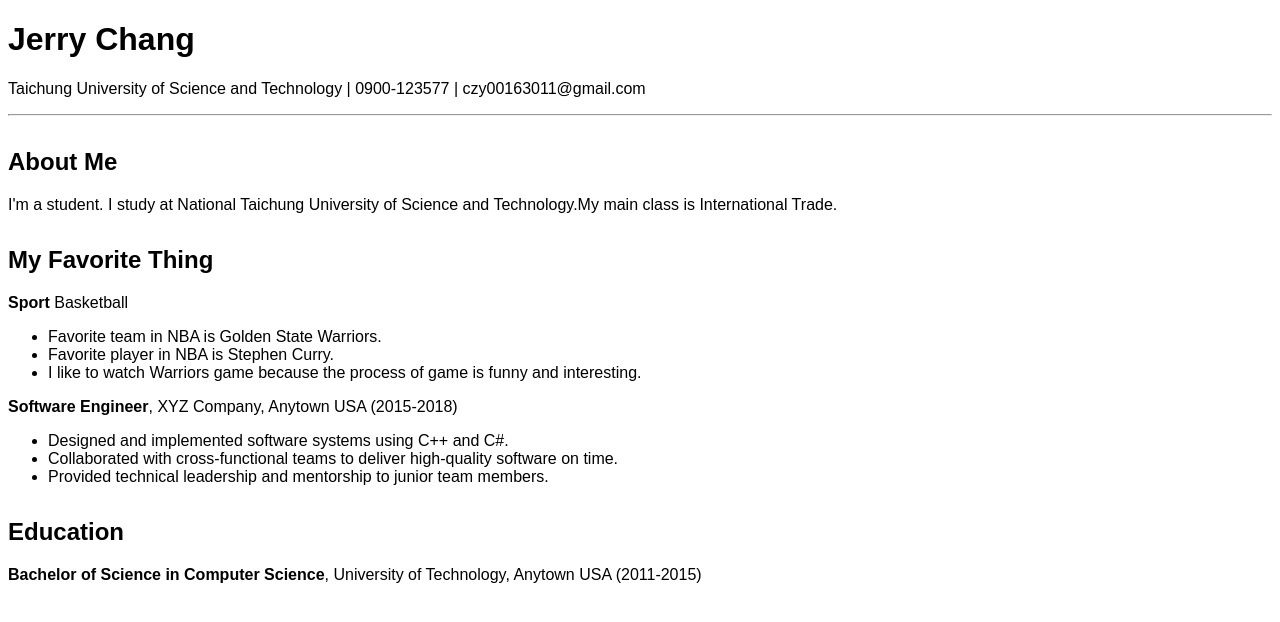
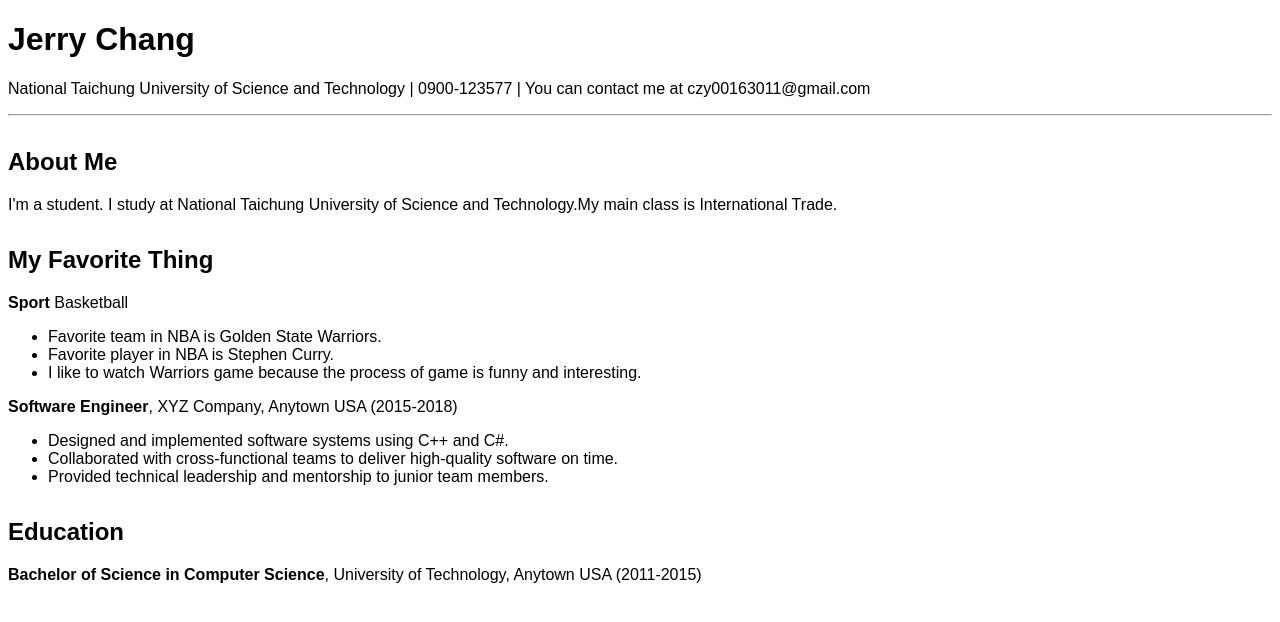
Before and after one commit to CY61/CY, a plain HTML site: page index.html in a window 1280 px wide. Drawn offline with Linux system fonts and the light colour scheme.

Commit message:
Update index.html

```diff
--- a/index.html
+++ b/index.html
@@ -21,7 +21,7 @@
 </head>
 <body>
   <h1>Jerry Chang</h1>
-  <p>Taichung University of Science and Technology | 0900-123577 | czy00163011@gmail.com</p>
+  <p>National Taichung University of Science and Technology | 0900-123577 | You can contact me at czy00163011@gmail.com</p>
   <hr>
   <h2 class="section-header">About Me</h2>
   <p>
```
